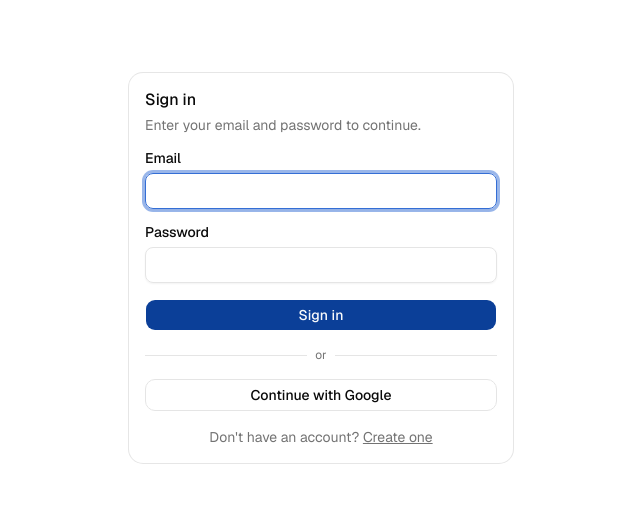
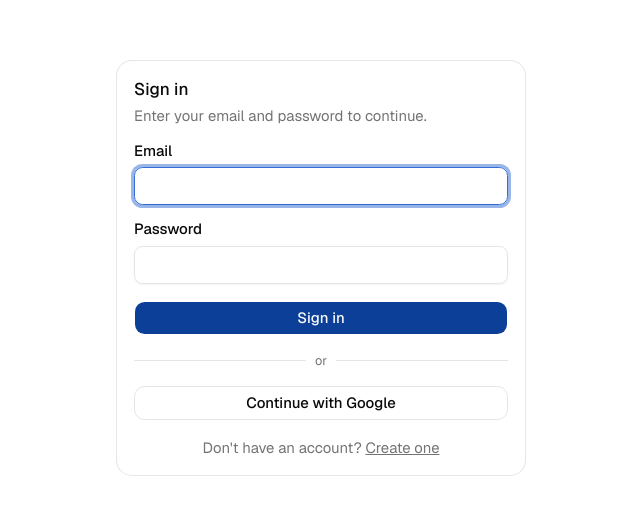
Before and after one commit to h3ckman/dnd-manager, a Next.js app: page /login in a window 1280 px wide. Shown: the part 132-646 px from the top of the page, without its empty margins (319-959 px from the left). Built offline with nearby package versions, Linux system fonts and the light colour scheme; no server answers.

Commit message:
Slight increase in overall font-size

```diff
--- a/app/globals.css
+++ b/app/globals.css
@@ -62,25 +62,25 @@
   --muted: oklch(0.97 0 0);
   --muted-foreground: oklch(0.556 0 0);
   --accent: oklch(0.955 0.025 250);
-  --accent-foreground: oklch(0.280 0.100 261);
+  --accent-foreground: oklch(0.28 0.1 261);
   --destructive: oklch(0.577 0.245 27.325);
   --border: oklch(0.922 0 0);
   --input: oklch(0.922 0 0);
-  --ring: oklch(0.555 0.170 261);
-  --chart-1: oklch(0.555 0.170 261);
-  --chart-2: oklch(0.650 0.170 165);
-  --chart-3: oklch(0.700 0.150 55);
-  --chart-4: oklch(0.580 0.155 300);
-  --chart-5: oklch(0.550 0.180 230);
+  --ring: oklch(0.555 0.17 261);
+  --chart-1: oklch(0.555 0.17 261);
+  --chart-2: oklch(0.65 0.17 165);
+  --chart-3: oklch(0.7 0.15 55);
+  --chart-4: oklch(0.58 0.155 300);
+  --chart-5: oklch(0.55 0.18 230);
   --radius: 0.625rem;
-  --sidebar: oklch(0.975 0.010 250);
+  --sidebar: oklch(0.975 0.01 250);
   --sidebar-foreground: oklch(0.145 0 0);
   --sidebar-primary: oklch(0.395 0.155 261);
   --sidebar-primary-foreground: oklch(0.985 0.002 261);
-  --sidebar-accent: oklch(0.945 0.030 250);
-  --sidebar-accent-foreground: oklch(0.280 0.100 261);
+  --sidebar-accent: oklch(0.945 0.03 250);
+  --sidebar-accent-foreground: oklch(0.28 0.1 261);
   --sidebar-border: oklch(0.922 0 0);
-  --sidebar-ring: oklch(0.555 0.170 261);
+  --sidebar-ring: oklch(0.555 0.17 261);
 }
 
 .dark {
@@ -90,31 +90,31 @@
   --card-foreground: oklch(0.985 0 0);
   --popover: oklch(0.205 0 0);
   --popover-foreground: oklch(0.985 0 0);
-  --primary: oklch(0.650 0.195 261);
-  --primary-foreground: oklch(0.155 0.030 261);
+  --primary: oklch(0.65 0.195 261);
+  --primary-foreground: oklch(0.155 0.03 261);
   --secondary: oklch(0.269 0 0);
   --secondary-foreground: oklch(0.985 0 0);
   --muted: oklch(0.269 0 0);
   --muted-foreground: oklch(0.708 0 0);
-  --accent: oklch(0.250 0.035 255);
-  --accent-foreground: oklch(0.920 0.025 261);
+  --accent: oklch(0.25 0.035 255);
+  --accent-foreground: oklch(0.92 0.025 261);
   --destructive: oklch(0.704 0.191 22.216);
   --border: oklch(1 0 0 / 10%);
   --input: oklch(1 0 0 / 15%);
-  --ring: oklch(0.555 0.170 261);
-  --chart-1: oklch(0.650 0.195 261);
-  --chart-2: oklch(0.700 0.185 165);
-  --chart-3: oklch(0.750 0.140 55);
-  --chart-4: oklch(0.650 0.155 300);
-  --chart-5: oklch(0.600 0.180 230);
+  --ring: oklch(0.555 0.17 261);
+  --chart-1: oklch(0.65 0.195 261);
+  --chart-2: oklch(0.7 0.185 165);
+  --chart-3: oklch(0.75 0.14 55);
+  --chart-4: oklch(0.65 0.155 300);
+  --chart-5: oklch(0.6 0.18 230);
   --sidebar: oklch(0.185 0.025 258);
   --sidebar-foreground: oklch(0.985 0 0);
-  --sidebar-primary: oklch(0.580 0.220 261);
+  --sidebar-primary: oklch(0.58 0.22 261);
   --sidebar-primary-foreground: oklch(0.985 0.002 261);
-  --sidebar-accent: oklch(0.250 0.035 255);
-  --sidebar-accent-foreground: oklch(0.920 0.025 261);
+  --sidebar-accent: oklch(0.25 0.035 255);
+  --sidebar-accent-foreground: oklch(0.92 0.025 261);
   --sidebar-border: oklch(1 0 0 / 10%);
-  --sidebar-ring: oklch(0.555 0.170 261);
+  --sidebar-ring: oklch(0.555 0.17 261);
 }
 
 @layer base {
@@ -126,5 +126,6 @@
   }
   html {
     @apply font-sans;
+    font-size: 17px;
   }
 }
```
